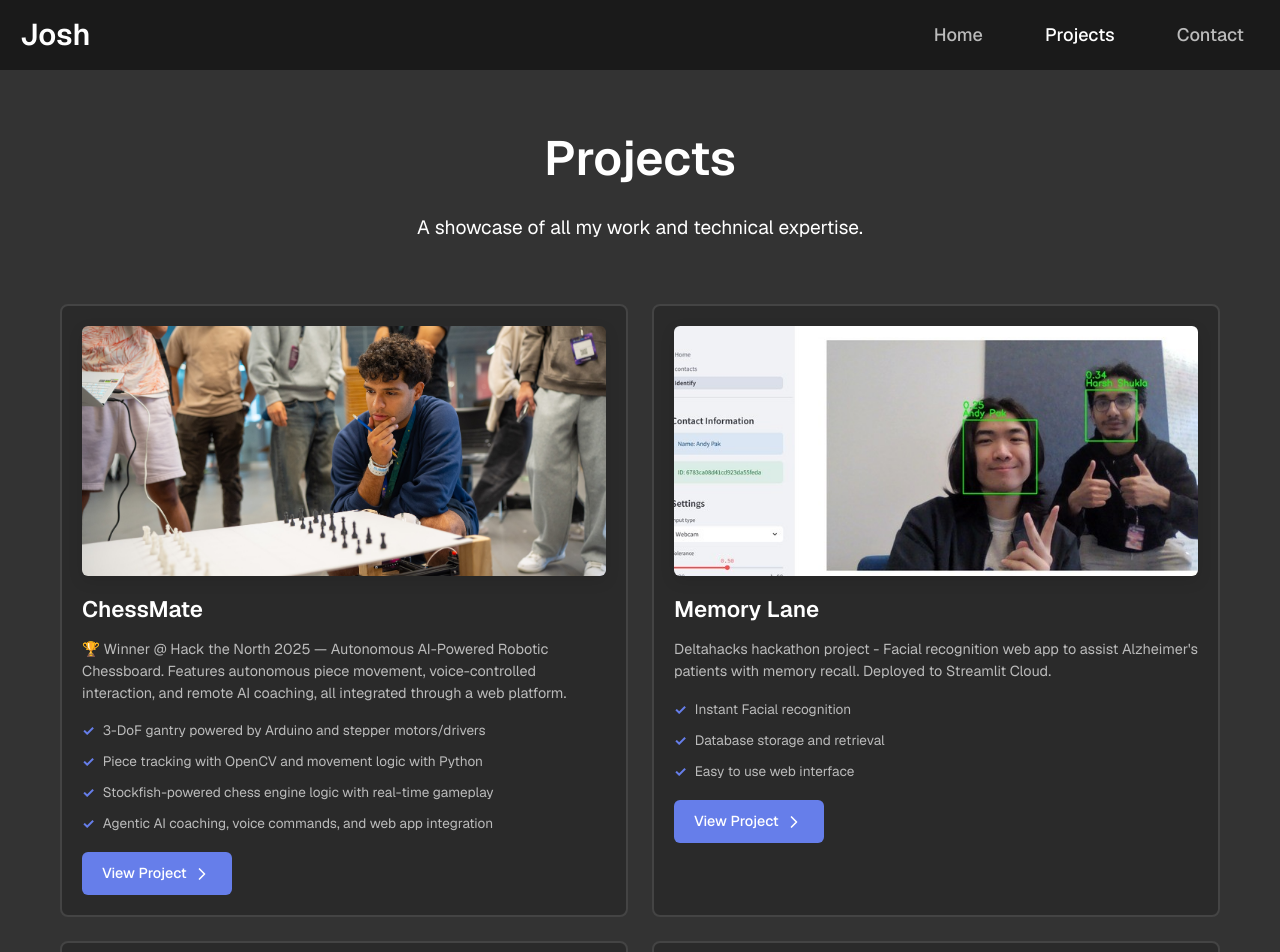
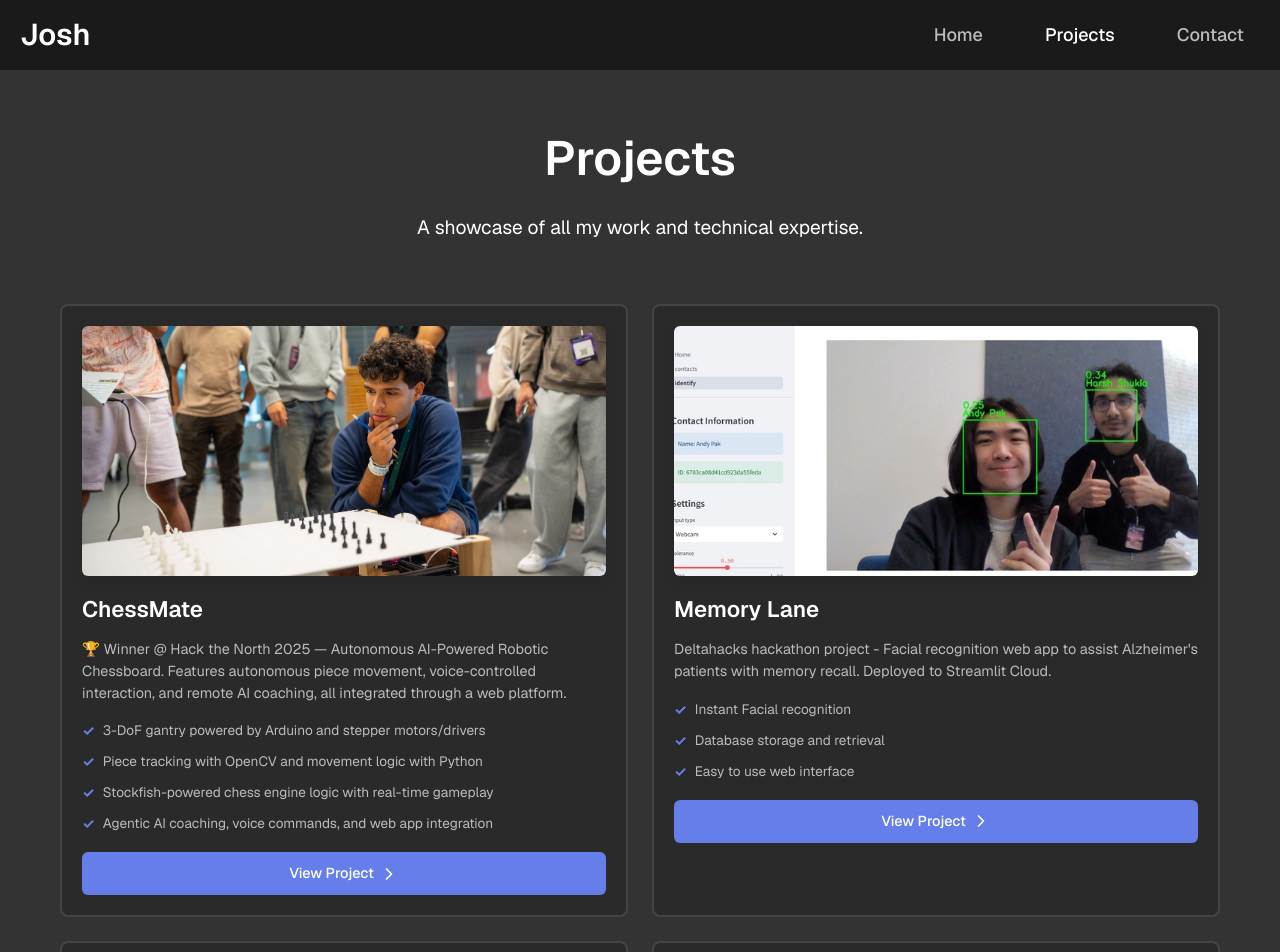
Before and after one commit to xuej41/portfolio-v2, a React (Vite) app: page /projects in a window 1280 px wide. Shown: the top 952 px of the page. Built offline with nearby package versions, Linux system fonts and the light colour scheme.

Commit message:
Update button styling

```diff
--- a/src/App.css
+++ b/src/App.css
@@ -81,10 +81,13 @@ body {
   min-width: 120px;
 }
 
-.btn-primary {
+.btn-primary { /* Used for the featured projects in Home, Send Message contact page, 404 not found go back home */
   background: #667eea;
   color: white;
+  font-weight: 500;
   margin-top: 10px; /* Only here for the featured projects in Home */
+  border-radius: 6px;
+  transition: all 0.3s ease;
 }
 
 .btn-primary:hover {
--- a/src/pages/Projects.css
+++ b/src/pages/Projects.css
@@ -97,12 +97,16 @@
 
 .featured-project-links {
   display: flex;
-  gap: 16px;
+  flex-direction: column;
 }
 
 .featured-project-link {
   background: #667eea;
   color: white;
+  display: flex;
+  justify-content: center;
+  align-items: center;
+  width: 100%;
   padding: 10px 20px;
   border-radius: 6px;
   text-decoration: none;
```
